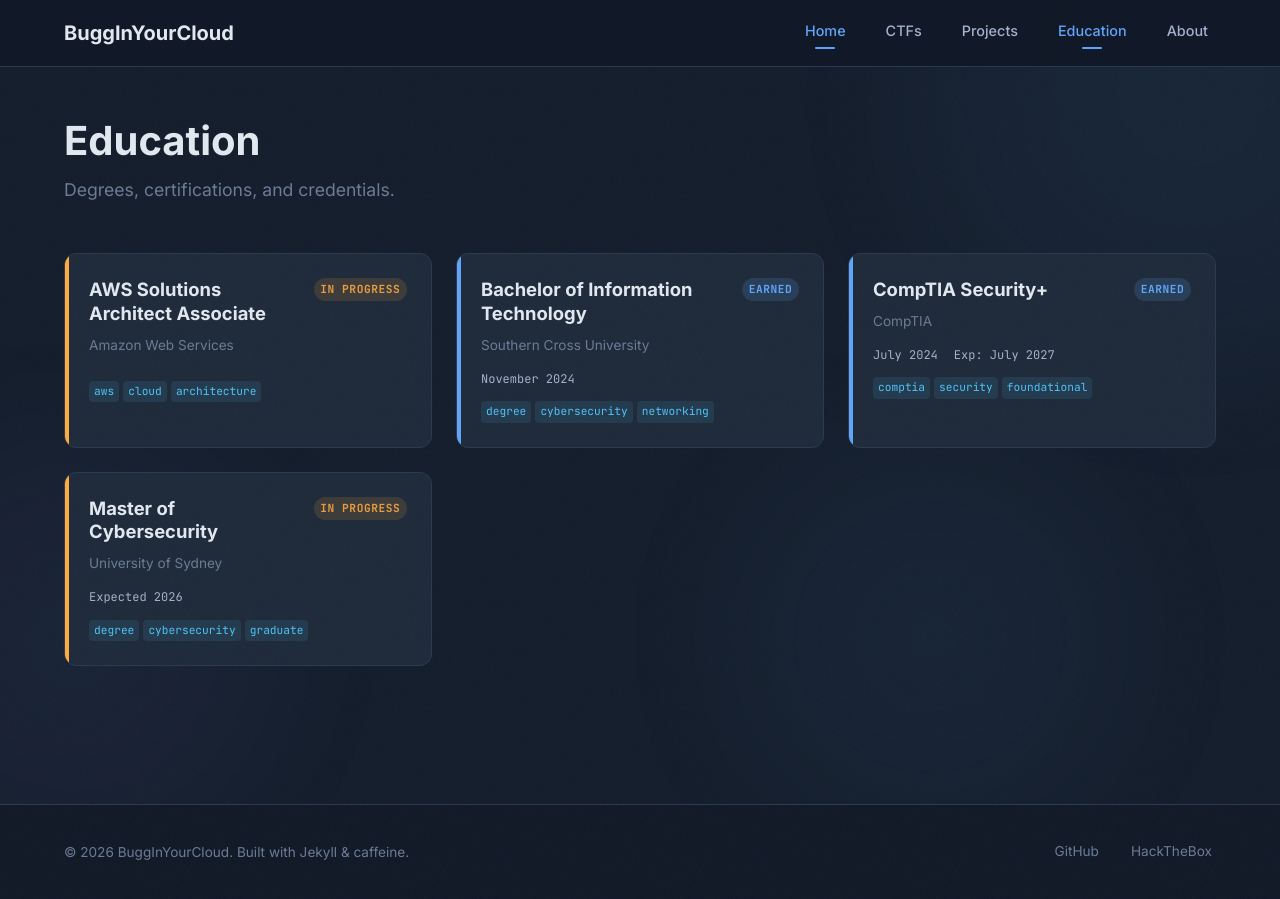
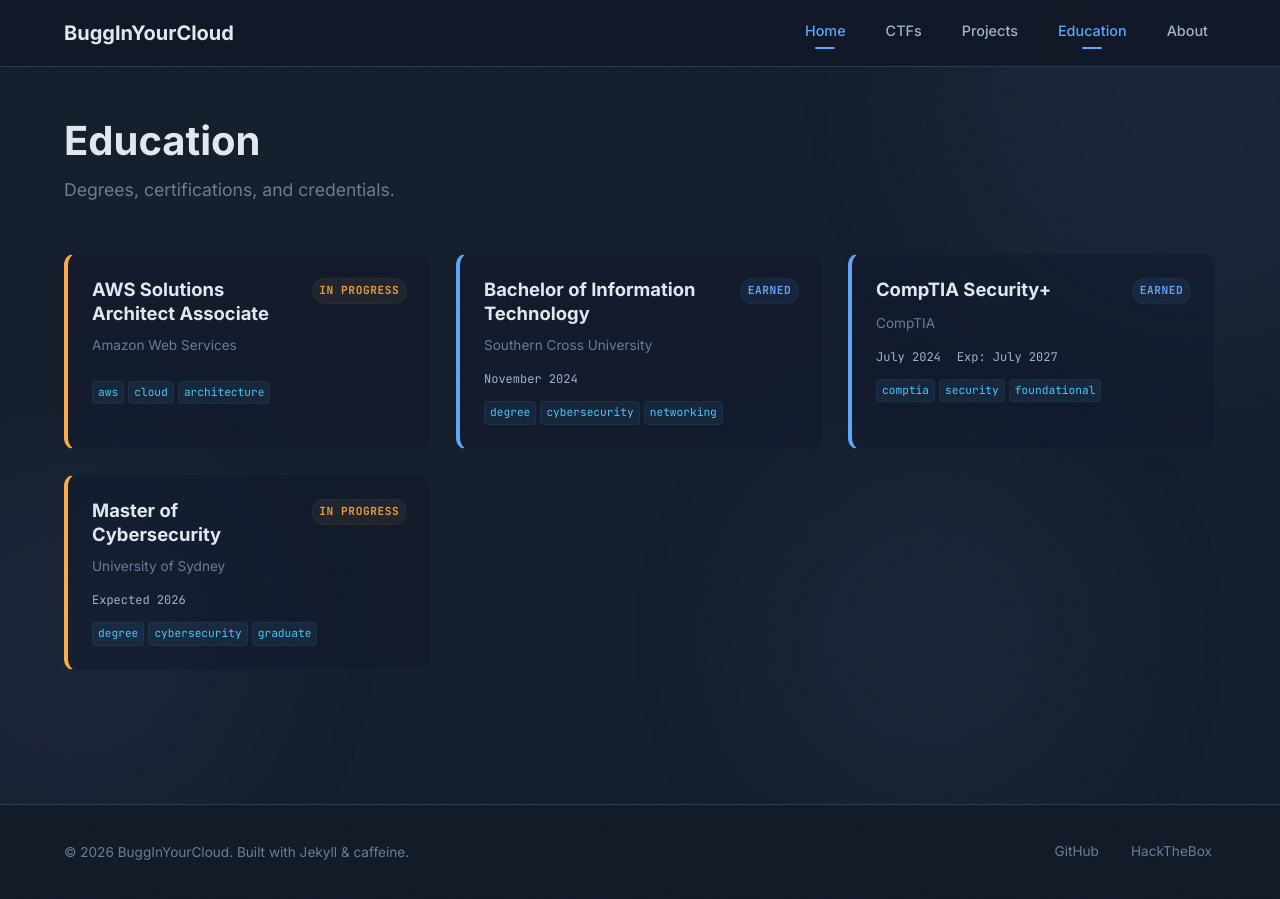
Before and after one commit to BuggInYourCloud/BuggInYourCloud.github.io, a Jekyll site: the page built from pages/certs.html, in a window 1280 px wide. Built offline with Jekyll 4.4.1, drawn with Linux system fonts in a browser that asks for light colours.

Commit message:
feat: education page glass cards, 3D tilt, staggered reveals

```diff
--- a/pages/certs.html
+++ b/pages/certs.html
@@ -6,34 +6,30 @@
 
 <style>
   .edu-card {
-    background: #1e2a3a;
-    border: 1px solid #2a3a4e;
+    background: rgba(15, 23, 42, 0.45);
+    border: 1px solid rgba(96, 165, 250, 0.06);
     border-radius: 12px;
     padding: 1.5rem;
     text-decoration: none;
     display: block;
     color: inherit;
-    transition: all 0.2s ease;
+    transition: all 400ms cubic-bezier(0.4, 0, 0.2, 1);
     position: relative;
     overflow: hidden;
+    will-change: transform;
   }
-  .edu-card::before {
-    content: '';
-    position: absolute;
-    left: 0;
-    top: 0;
-    bottom: 0;
-    width: 4px;
-    border-radius: 12px 0 0 12px;
-  }
-  .edu-card.earned::before { background: #60a5fa; }
-  .edu-card.in-progress::before { background: #ffab40; }
+  .edu-card.earned { border-left: 4px solid #60a5fa; }
+  .edu-card.in-progress { border-left: 4px solid #ffab40; }
   .edu-card:hover {
-    border-color: #60a5fa;
-    box-shadow: 0 0 20px rgba(96, 165, 250, 0.1);
-    transform: translateY(-2px);
+    background: rgba(15, 23, 42, 0.7);
+    border-color: rgba(96, 165, 250, 0.15);
+    border-left-color: #60a5fa;
+    box-shadow:
+      0 0 60px rgba(96, 165, 250, 0.06),
+      0 20px 50px rgba(0, 0, 0, 0.35);
     color: inherit;
   }
+  .edu-card.in-progress:hover { border-left-color: #ffab40; }
   .edu-card .card-top {
     display: flex;
     justify-content: space-between;
@@ -58,12 +54,14 @@
     flex-shrink: 0;
   }
   .edu-card .status-pill.earned {
-    background: rgba(96, 165, 250, 0.15);
+    background: rgba(96, 165, 250, 0.08);
     color: #60a5fa;
+    border: 1px solid rgba(96, 165, 250, 0.06);
   }
   .edu-card .status-pill.in-progress {
-    background: rgba(255, 171, 64, 0.15);
+    background: rgba(255, 171, 64, 0.08);
     color: #ffab40;
+    border: 1px solid rgba(255, 171, 64, 0.06);
     animation: pulse-status 2s ease-in-out infinite;
   }
   @keyframes pulse-status {
@@ -93,17 +91,23 @@
   .edu-card .tag {
     display: inline-block;
     padding: 0.1em 0.45em;
-    background: rgba(79, 195, 247, 0.1);
+    background: rgba(79, 195, 247, 0.08);
     color: #4fc3f7;
     border-radius: 4px;
     font-size: 0.7rem;
     font-family: 'JetBrains Mono', monospace;
+    border: 1px solid rgba(79, 195, 247, 0.06);
+    transition: all 400ms ease;
+  }
+  .edu-card:hover .tag {
+    background: rgba(79, 195, 247, 0.14);
+    border-color: rgba(79, 195, 247, 0.14);
   }
 </style>
 
-<div class="card-grid">
+<div class="card-grid reveal reveal-stagger">
   {% for cert in site.certs %}
-  <a href="{{ cert.url | relative_url }}" class="edu-card {% if cert.earned %}earned{% elsif cert.status %}in-progress{% endif %}">
+  <a href="{{ cert.url | relative_url }}" class="edu-card {% if cert.earned %}earned{% elsif cert.status %}in-progress{% endif %}" data-tilt>
     <div class="card-top">
       <h3 class="card-title">{{ cert.title }}</h3>
       {% if cert.earned %}
```
